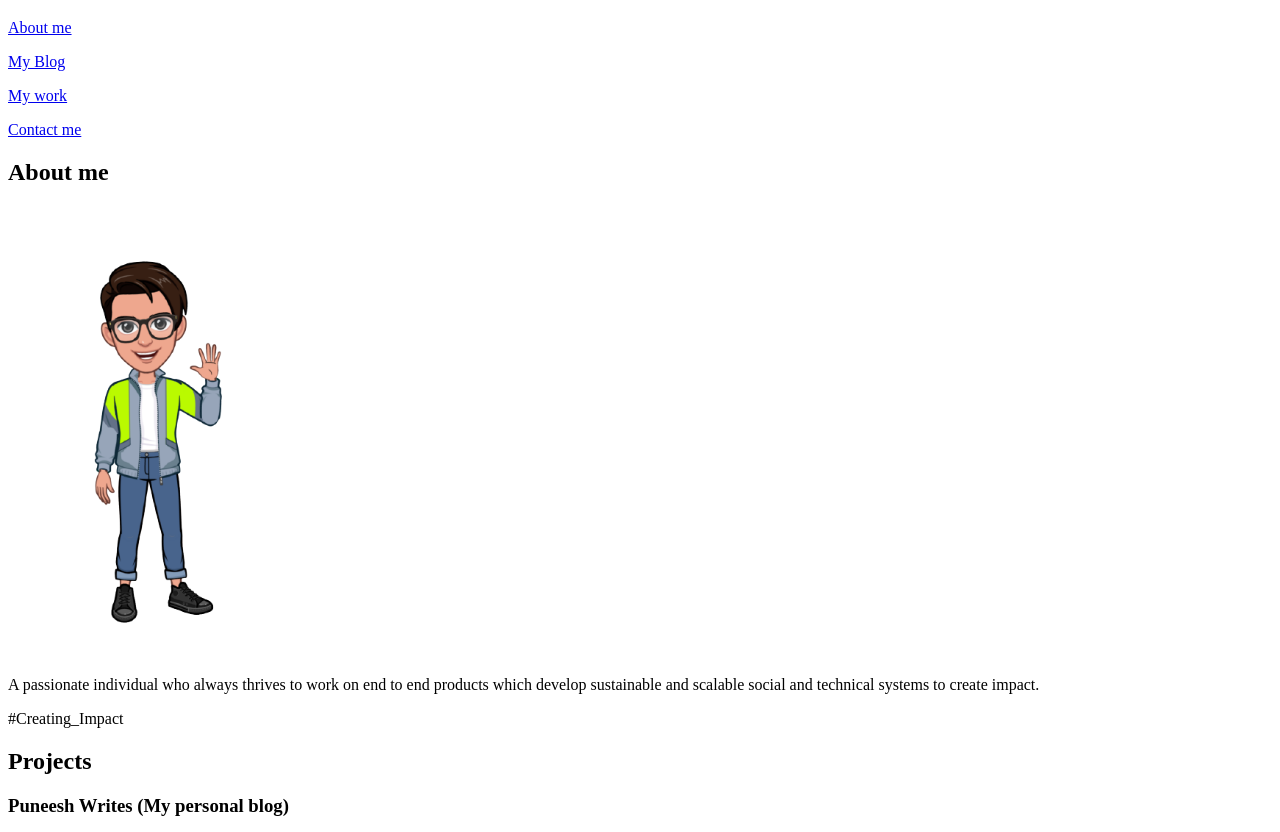
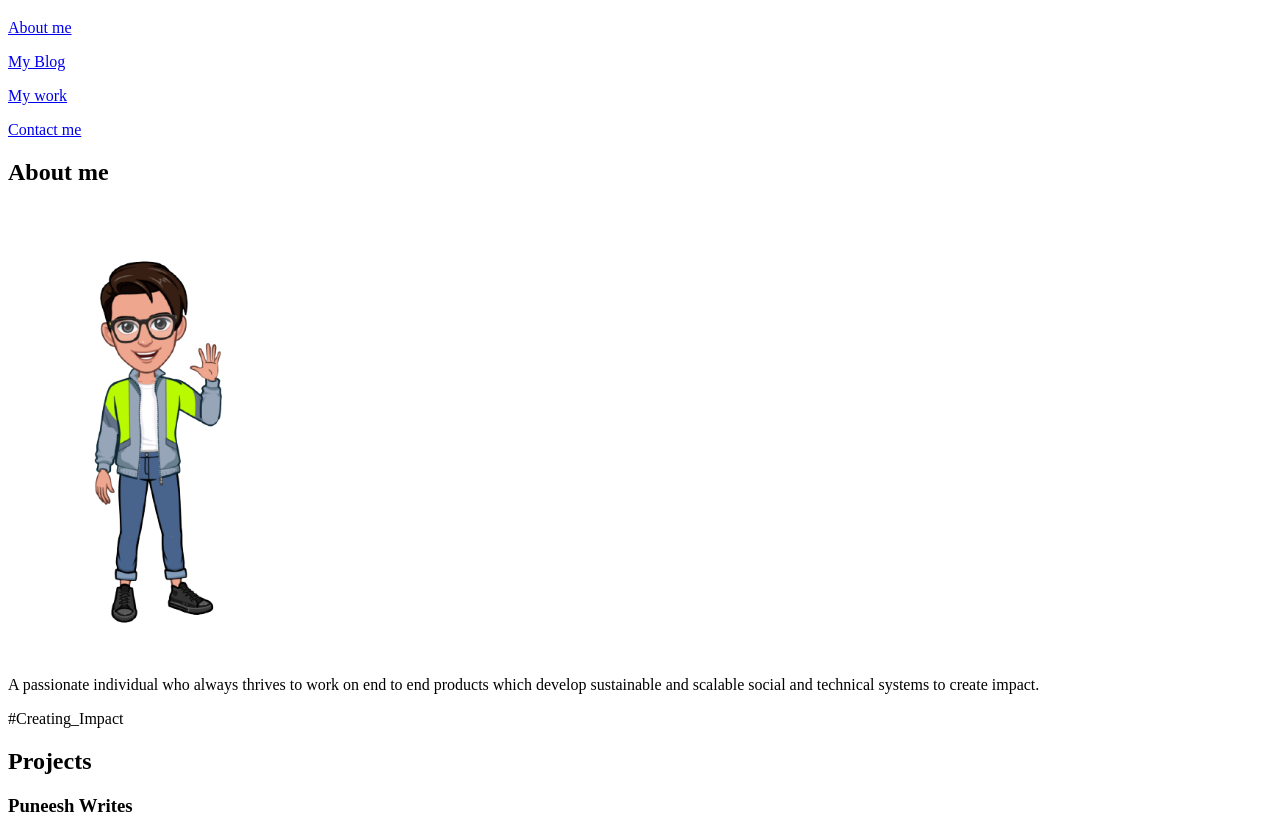
Before and after one commit to Puneesh6280/portfolio, a website: page src/template.html in a window 1280 px wide. Shown: the part 98-930 px from the top of the page. Drawn offline with nearby package versions, Linux system fonts and the light colour scheme.

```diff
--- a/src/template.html
+++ b/src/template.html
@@ -114,7 +114,7 @@
           <div class="row">
             <div class="col-lg-4 col-sm-12">
               <div class="project-wrapper__text">
-                <h3 class="project-wrapper__text-title">Puneesh Writes (My personal blog)</h3>
+                <h3 class="project-wrapper__text-title">Puneesh Writes</h3>
                 <div>
                   <p class="mb-4">
                     My Personal Blog, Where I write stuff about latest technology along with explaining some basic programming concepts.
```
